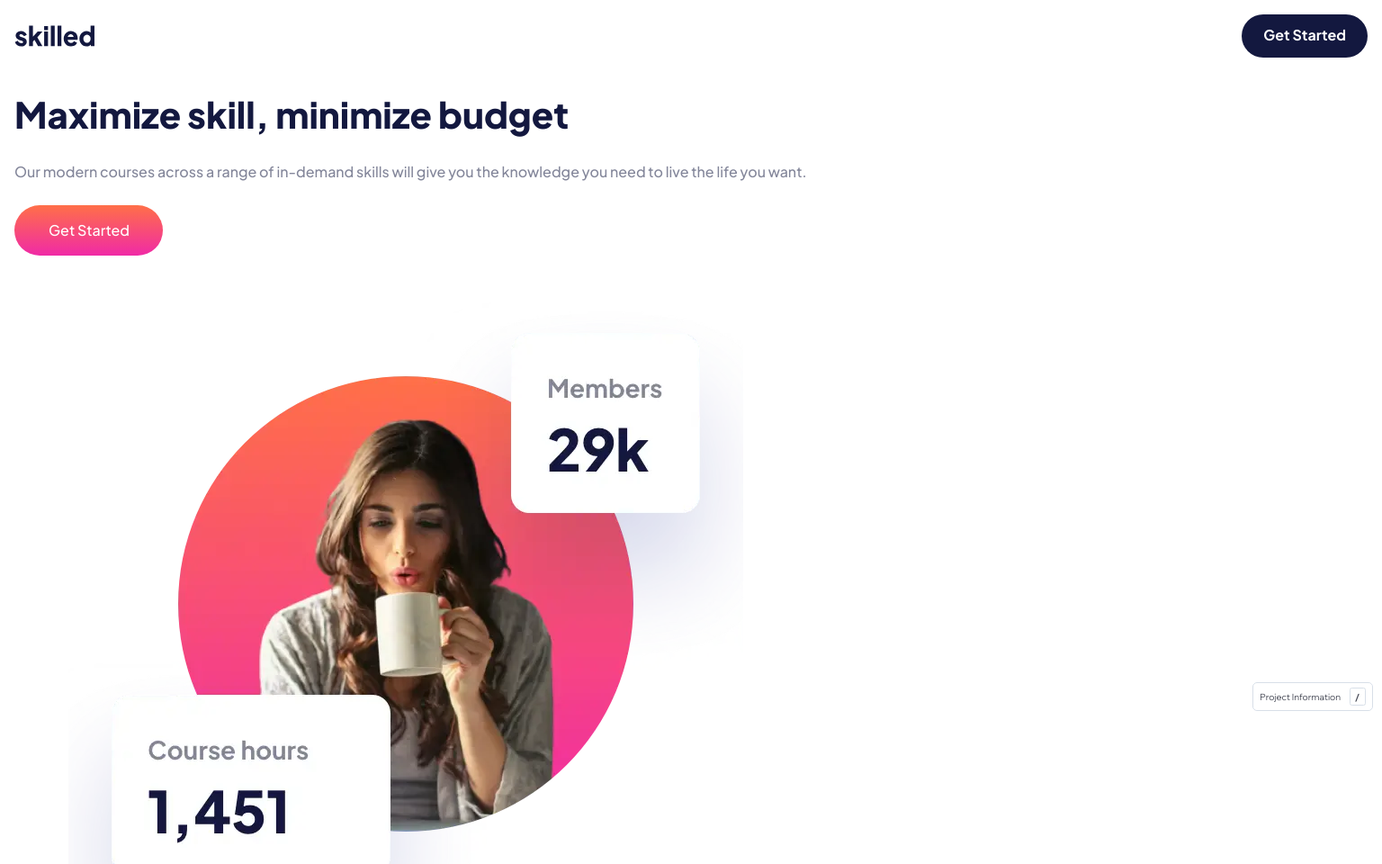
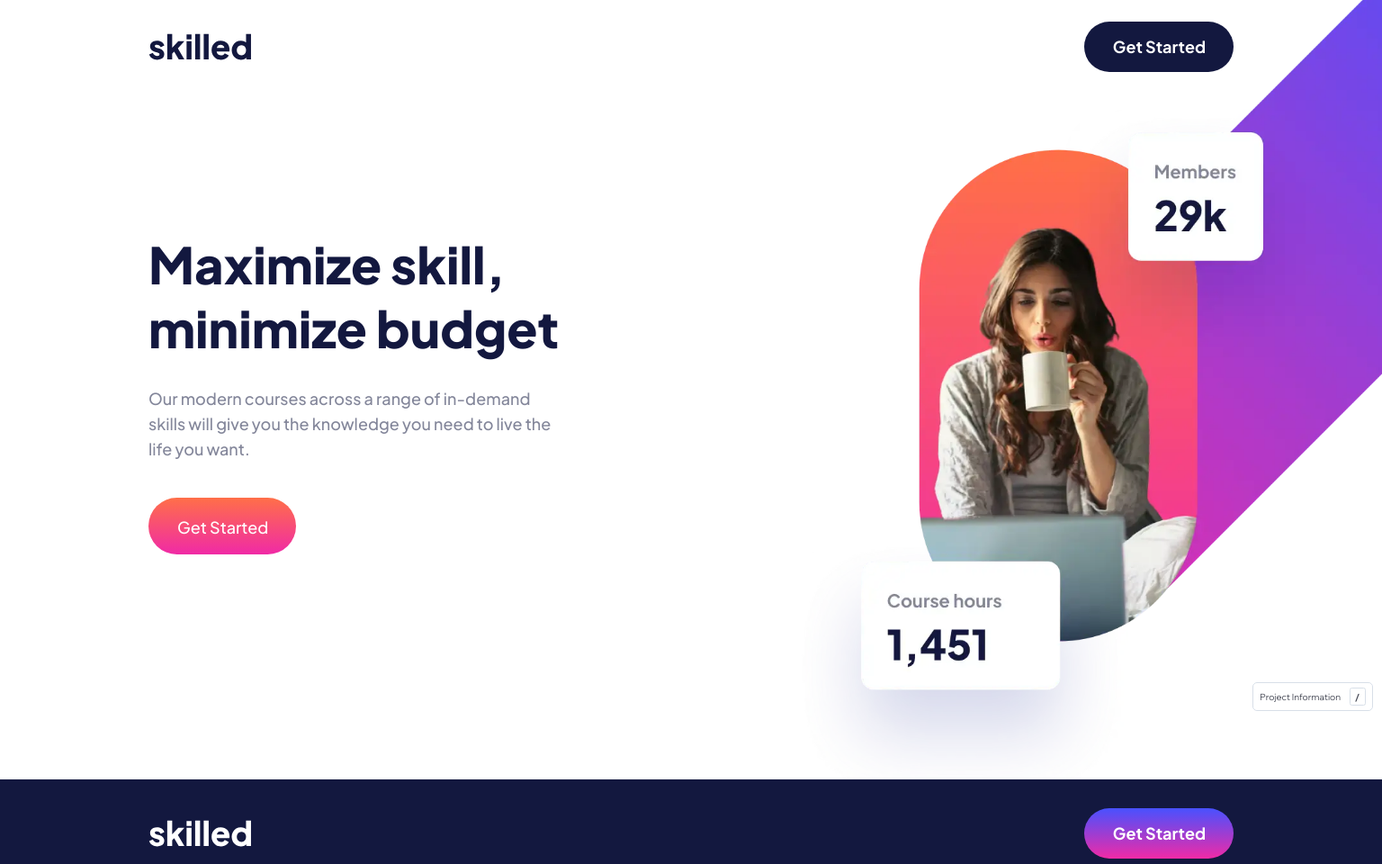
Before and after one commit to clakr/skilled-elearning-landing-page, a website built with Vite: page index.html in a window 1536 px wide. Shown: the top 960 px of the page at 90% size. Built offline with nearby package versions, Linux system fonts and the light colour scheme; no server answers.

Commit message:
tablet and desktop done, to deploy

```diff
--- a/index.html
+++ b/index.html
@@ -40,7 +40,23 @@
             </p>
             <button class="copywrite__cta" type="button">Get Started</button>
           </div>
-          <picture>
+          <picture class="illustration">
+            <source
+              media="(min-width: 768px)"
+              srcset="/image-hero-tablet@2x.webp"
+            />
+            <source
+              media="(min-width: 768px)"
+              srcset="/image-hero-tablet@2x.png"
+            />
+            <source
+              media="(min-width: 768px)"
+              srcset="/image-hero-tablet.webp"
+            />
+            <source
+              media="(min-width: 768px)"
+              srcset="/image-hero-tablet.png"
+            />
             <source srcset="/image-hero-mobile@2x.webp" />
             <source srcset="/image-hero-mobile@2x.png" />
             <source srcset="/image-hero-mobile.webp" />
--- a/src/style.scss
+++ b/src/style.scss
@@ -3,9 +3,23 @@
   --midnight-express: #13183f;
   --manatee: #83869a;
   --french-rose: #f74780;
+  --chetwode-blue: #666ca3;
+  --carnation-pink: #ffa7c3;
 
   --gradient-one: linear-gradient(180deg, #ff6f48 0%, #f02aa6 100%);
+  --gradient-one-hover: linear-gradient(
+      0deg,
+      rgba(255, 255, 255, 0.5),
+      rgba(255, 255, 255, 0.5)
+    ),
+    linear-gradient(180deg, #ff6f48 0%, #f02aa6 100%);
   --gradient-two: linear-gradient(180deg, #4851ff 0%, #f02aa6 100%);
+  --gradient-two-hover: linear-gradient(
+      0deg,
+      rgba(255, 255, 255, 0.5),
+      rgba(255, 255, 255, 0.5)
+    ),
+    linear-gradient(180deg, #4851ff -54.32%, #f02aa6 100%);
 
   font-family: "Plus Jakarta Sans", sans-serif;
   background-color: var(--white);
@@ -34,6 +48,10 @@
     padding: 0.9rem 2.4rem 1.1rem;
     background-color: var(--midnight-express);
     border-radius: 2.8rem;
+
+    &:hover {
+      background-color: var(--chetwode-blue);
+    }
   }
 }
 
@@ -71,7 +89,15 @@
     background-image: var(--gradient-one);
     border-radius: 3.15rem;
     width: fit-content;
+
+    &:hover {
+      background-image: var(--gradient-one-hover);
+    }
   }
+}
+
+.illustration {
+  z-index: -1;
 }
 
 .container--courses {
@@ -131,6 +157,10 @@
     line-height: 2.8rem;
     color: var(--french-rose);
     width: fit-content;
+
+    &:hover {
+      color: var(--carnation-pink);
+    }
   }
 }
 
@@ -155,5 +185,161 @@
     padding: 1rem 2.4rem;
     background-image: var(--gradient-two);
     border-radius: 2.8rem;
+
+    &:hover {
+      background-image: var(--gradient-two-hover);
+    }
   }
 }
+
+@media screen and (min-width: 768px) {
+  .header {
+    padding: 2.4rem 3.9rem 10rem 3.9rem;
+    overflow: hidden;
+  }
+
+  .container--hero {
+    margin-top: 9.9rem;
+    grid-template-columns: 39.8rem 1fr;
+    gap: 0;
+    position: relative;
+  }
+
+  .copywrite {
+    &__description {
+      margin-top: 0.1rem;
+    }
+  }
+
+  .illustration {
+    width: 64.071rem;
+    height: 64rem;
+    position: absolute;
+    top: -26.3rem;
+    right: -33.8rem;
+  }
+
+  .container--courses {
+    margin-top: 8.6rem;
+    padding: 0 4rem 8.6rem 4rem;
+    grid-template-columns: repeat(2, minmax(0, 1fr));
+    gap: 5.6rem 1rem;
+  }
+
+  .popular {
+    padding: 5.6rem 2.1rem 0 3.2rem;
+  }
+
+  .course {
+    padding: 5.6rem 2.2rem 3.2rem 3.2rem;
+
+    &__icon {
+      left: 3.2rem;
+    }
+  }
+
+  .footer {
+    padding: 3.6rem 3.9rem 3.6rem 4rem;
+  }
+}
+
+@media screen and (min-width: 1440px) {
+  .header {
+    padding: 2.4rem 16.5rem 25rem 16.5rem;
+  }
+
+  .nav {
+    &__logo {
+      width: 11.4rem;
+      height: 4.5rem;
+    }
+
+    &__cta {
+      font-size: 1.8rem;
+      padding: 1.4rem 3.1rem 1.4rem 3.2rem;
+    }
+  }
+
+  .container--hero {
+    margin-top: 17.8rem;
+    grid-template-columns: 45.7rem 1fr;
+    gap: 0;
+  }
+
+  .copywrite {
+    row-gap: 2.9rem;
+
+    &__heading {
+      font-size: 5.6rem;
+      line-height: 7.056rem;
+    }
+
+    &__description {
+      font-size: 1.8rem;
+      line-height: 2.8rem;
+    }
+
+    &__cta {
+      margin-top: 1.1rem;
+      font-size: 1.8rem;
+      line-height: 2.8rem;
+      padding: 1.9rem 3.1rem 1.6rem 3.2rem;
+    }
+  }
+
+  .illustration {
+    width: 99.163rem;
+    height: 93.692rem;
+    top: -39.8rem;
+    right: -50.1rem;
+  }
+
+  .container--courses {
+    padding: 0 16.5rem 14rem 16.5rem;
+    grid-template-columns: repeat(3, minmax(0, 1fr));
+    gap: 8rem 3rem;
+  }
+
+  .popular {
+    font-size: 3.2rem;
+    line-height: 4rem;
+    padding: 6.4rem 3.2rem 0 3.2rem;
+    border-radius: 1.5rem;
+  }
+
+  .course {
+    padding: 6.4rem 3.2rem 4rem 3.2rem;
+    border-radius: 1.5rem;
+    flex-direction: column;
+    row-gap: 2.4rem;
+
+    &__heading {
+      font-size: 2.4rem;
+      line-height: 3.024rem;
+    }
+
+    &__description {
+      font-size: 1.8rem;
+      line-height: 2.8rem;
+    }
+
+    &__cta {
+      margin-top: unset;
+    }
+  }
+
+  //
+  .footer {
+    padding: 3.2rem 16.5rem;
+
+    &__logo {
+      width: 11.4rem;
+      height: 4.5rem;
+    }
+
+    &__cta {
+      font-size: 1.8rem;
+      padding: 1.4rem 3.1rem 1.4rem 3.2rem;
+    }
+  }
+}
```
